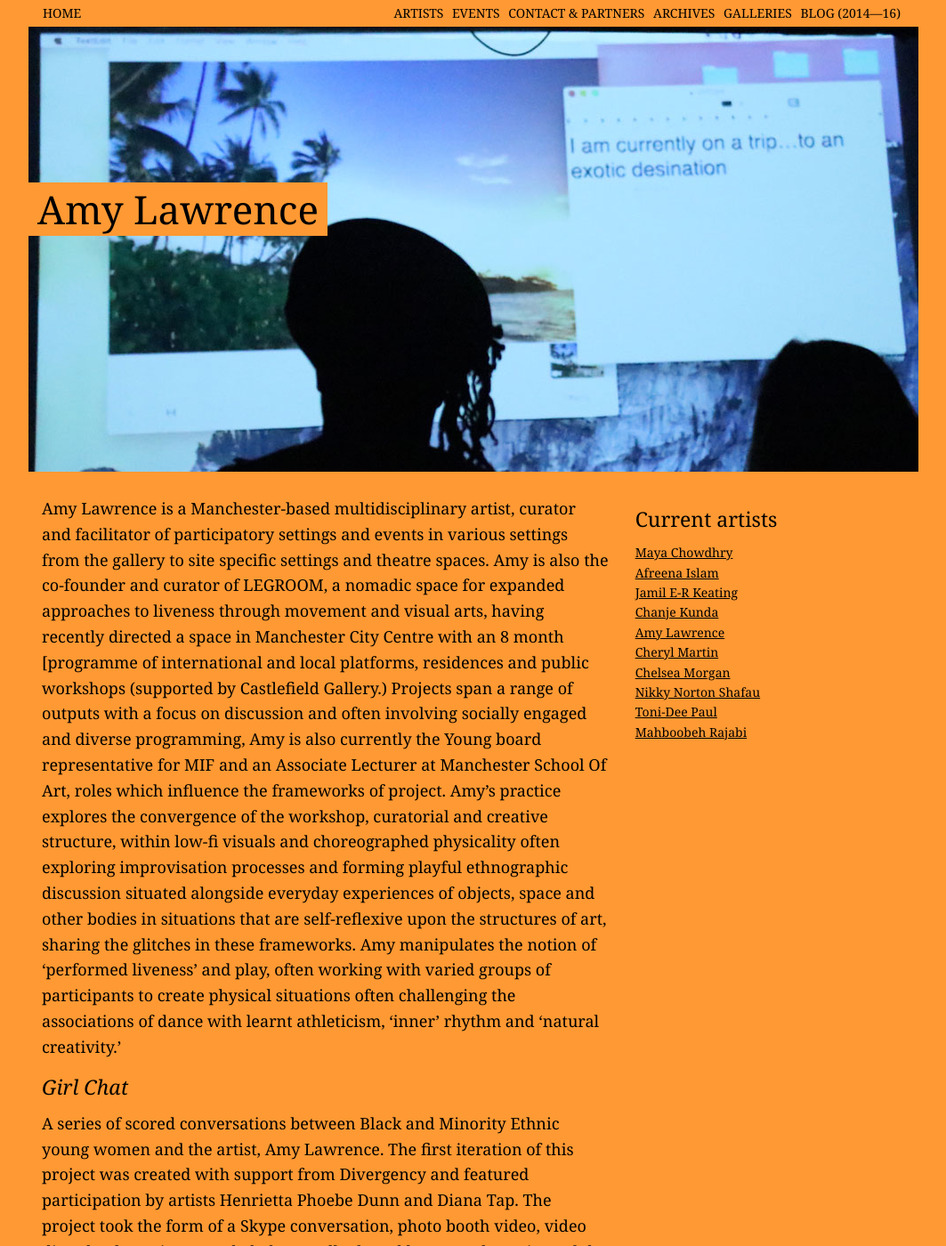
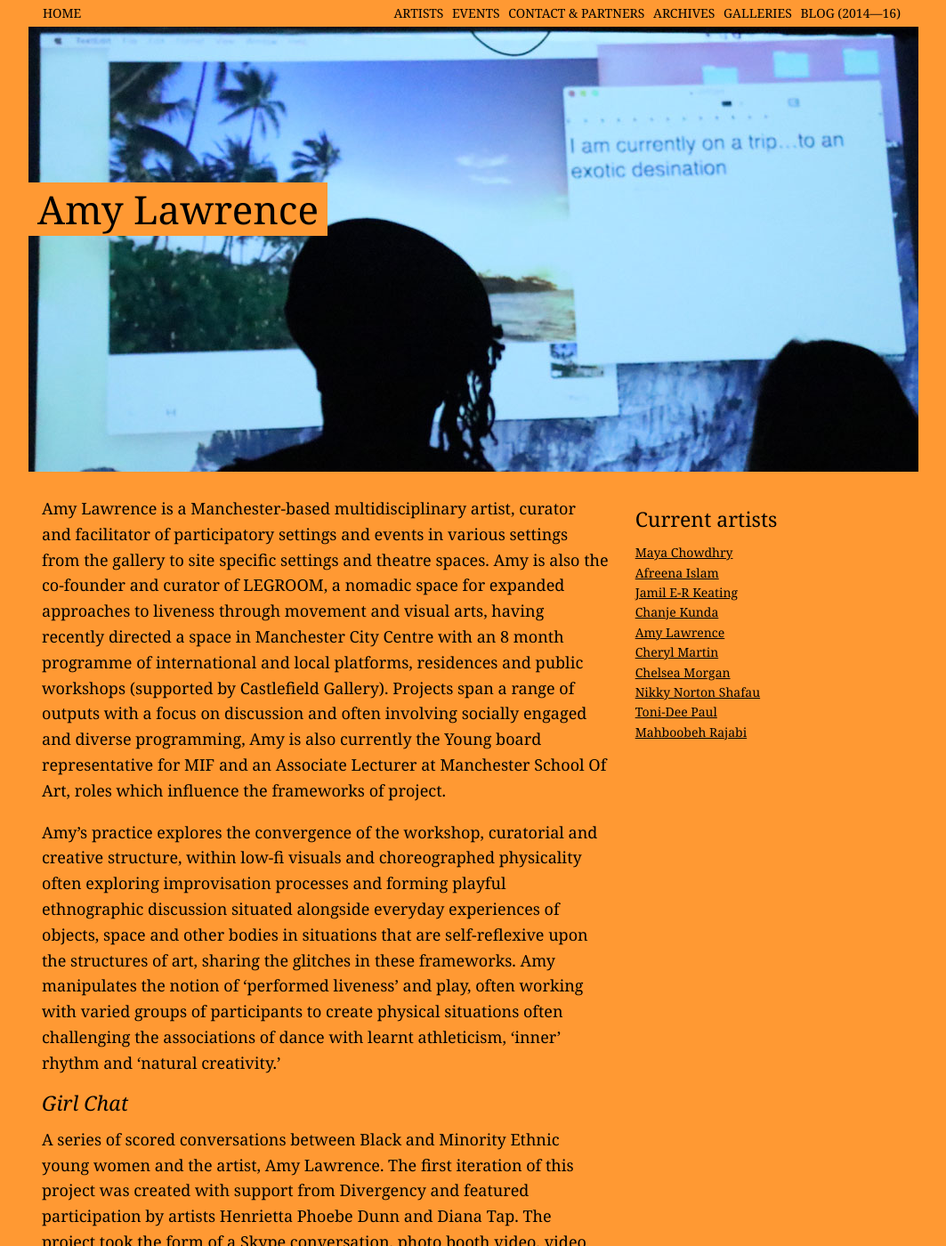
Before and after one commit to divergencymcr/divergencymcr.github.io, a Jekyll site: the page built from current/artist/lawrence/index.md, in a window 1280 px wide and 1400 px high. Shown: the whole window at 89% size, without its empty margins (108-1171 px from the left). Built offline with Jekyll 4.4.1, drawn with Linux system fonts in a browser that asks for light colours; some of the changed lines change nothing that is shown; some of the changed text lies outside the part shown.

Commit message:
div amy tw 1538

```diff
--- a/current/artist/lawrence/index.md
+++ b/current/artist/lawrence/index.md
@@ -15,15 +15,15 @@
 # header_image: "header.jpg" # optional custom background image, relative to current page
 
 ---
-Amy Lawrence is a Manchester-based multidisciplinary artist, curator and facilitator of participatory settings and events in various settings from the gallery to site specific settings and theatre spaces. Amy is also the co-founder and curator of LEGROOM, a nomadic space for expanded approaches to liveness through movement and visual arts, having recently directed a space in Manchester City Centre with an 8 month [programme of international and local platforms, residences and public workshops (supported by Castlefield Gallery.) Projects span a range of outputs with a focus on discussion and often involving socially engaged and diverse programming, Amy is also currently the Young board representative for MIF and an Associate Lecturer at Manchester School Of Art, roles which influence the frameworks of project. Amy's practice explores the convergence of the workshop, curatorial and creative structure, within low-fi visuals and choreographed physicality often exploring improvisation processes and forming playful ethnographic discussion situated alongside everyday experiences of objects, space and other bodies in situations that are self-reflexive upon the structures of art, sharing the glitches in these frameworks. Amy manipulates the notion of ‘performed liveness’ and play, often working with varied groups of participants to create physical situations often challenging the associations of dance with learnt athleticism, ‘inner’ rhythm and ‘natural creativity.’
+Amy Lawrence is a Manchester-based multidisciplinary artist, curator and facilitator of participatory settings and events in various settings from the gallery to site specific settings and theatre spaces. Amy is also the co-founder and curator of LEGROOM, a nomadic space for expanded approaches to liveness through movement and visual arts, having recently directed a space in Manchester City Centre with an 8 month programme of international and local platforms, residences and public workshops (supported by Castlefield Gallery). Projects span a range of outputs with a focus on discussion and often involving socially engaged and diverse programming, Amy is also currently the Young board representative for MIF and an Associate Lecturer at Manchester School Of Art, roles which influence the frameworks of project.
+
+Amy's practice explores the convergence of the workshop, curatorial and creative structure, within low-fi visuals and choreographed physicality often exploring improvisation processes and forming playful ethnographic discussion situated alongside everyday experiences of objects, space and other bodies in situations that are self-reflexive upon the structures of art, sharing the glitches in these frameworks. Amy manipulates the notion of ‘performed liveness’ and play, often working with varied groups of participants to create physical situations often challenging the associations of dance with learnt athleticism, ‘inner’ rhythm and ‘natural creativity.’
 
 #### *Girl Chat*
-A series of scored conversations between Black and Minority Ethnic young women and the artist, Amy Lawrence. The first iteration of this project was created with support from Divergency and featured participation by artists Henrietta Phoebe Dunn and Diana Tap. The project took the form of a Skype conversation, photo booth video, video diary by the artist, recorded phone calls shared between the artist and the participants after they had recieved a score to follow via email, creating a series of abstracted conversations concerning race and gender that took place in the homes of the participants over 1 hour. The resulting footage and audio was then edited into a 20 minute video and shown to the Divergency cohort.  In this work Amy is investigating temporary structures for 'connecting' using basic technology and how we might attempt to connect with our own personal histories in a similar way alongside the ciclical nature of viewing.
+A series of scored conversations between Black and Minority Ethnic young women and the artist, Amy Lawrence. The first iteration of this project was created with support from Divergency and featured participation by artists Henrietta Phoebe Dunn and Diana Tap. The project took the form of a Skype conversation, photo booth video, video diary by the artist, recorded phone calls shared between the artist and the participants after they had recieved a score to follow via email, creating a series of abstracted conversations concerning race and gender that took place in the homes of the participants over 1 hour. The resulting footage and audio was then edited into a 20 minute video and shown to the Divergency cohort. In this work Amy is investigating temporary structures for 'connecting' using basic technology and how we might attempt to connect with our own personal histories in a similar way alongside the ciclical nature of viewing.
 ![](eyes.jpg)
 
 Developed as a Divergency micro-commission with support from hÅb + STUN (Sustained Theatre Up North). Supported using public funding by the National Lottery through Arts Council England.
 
-#### Website
-<a href="https://cargocollective.com/ALawrence" target="_blank">cargocollective.com</a>
-<a href="https://vimeo.com/amylawrence" target="_blank">Vimeo</a>
-<a href="http://www.legroomspaceformoving.com" target="_blank">LEGROOM (Curatorial Project with Juliet Davis)</a>
+#### Websites
+<a href="http://cargocollective.com/ALawrence" target="_blank">cargocollective.com</a> | <a href="http://vimeo.com/amylawrence" target="_blank">vimeo</a> | <a href="http://www.legroomspaceformoving.com" target="_blank">LEGROOM (Curatorial Project with Juliet Davis)</a>
```
